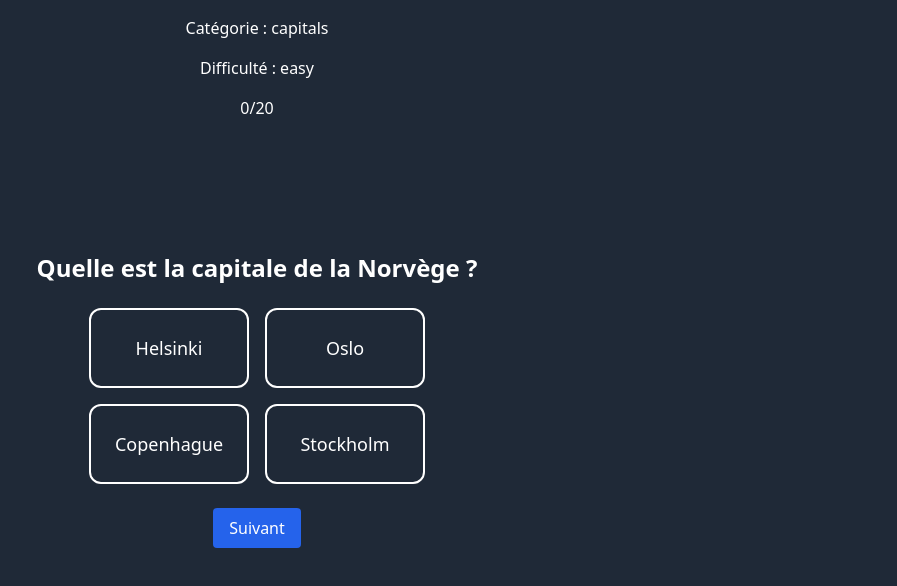
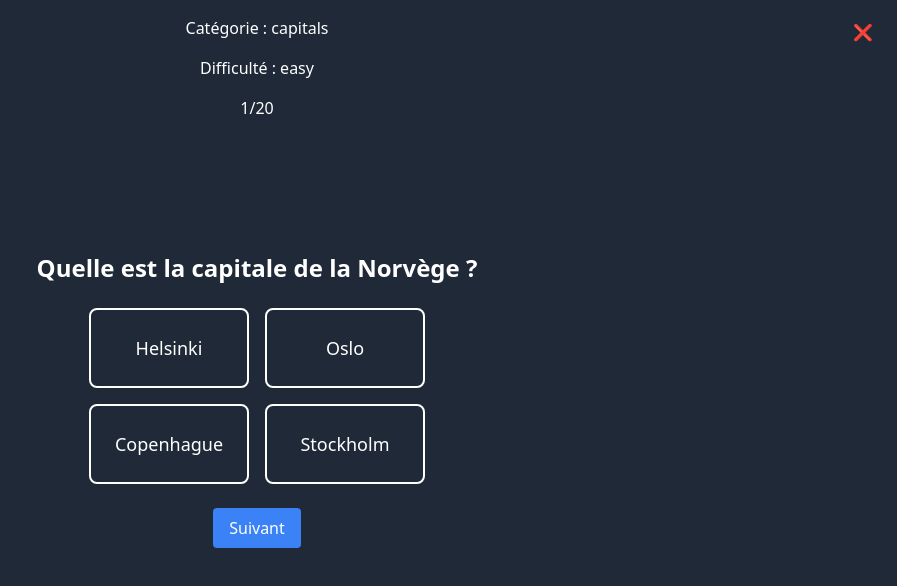
Before and after one commit to DJKFifou/Geoquizz, a SvelteKit app: page /quizz/capitals/easy in a window 1280 px wide. Shown: the top 586 px of the page, without its empty margins (383-1280 px from the left). Built offline with nearby package versions, Linux system fonts and the light colour scheme.

Commit message:
add backArrow & exit button & localStorage for record

```diff
--- a/src/lib/components/Categories.svelte
+++ b/src/lib/components/Categories.svelte
@@ -11,10 +11,14 @@
 	};
 </script>
 
-<ul class="flex flex-col items-center gap-4">
+<ul class="flex items-center gap-4">
 	{#each Object.keys(categories) as category}
 		<li>
-			<a href={`${currentPage}/${category}`}>{categories[category]}</a>
+			<a
+				href={`${currentPage}/${category}`}
+				class="align-center flex cursor-pointer items-center justify-center rounded-lg border-2 border-white px-6 py-4 text-lg font-medium hover:bg-white/10"
+				>{categories[category]}</a
+			>
 		</li>
 	{/each}
 </ul>
--- a/src/routes/+layout.svelte
+++ b/src/routes/+layout.svelte
@@ -1,6 +1,18 @@
 <script lang="ts">
 	import '../app.css';
+	import { page } from '$app/stores';
 	let { children } = $props();
+	let currentPath = $derived($page.url.pathname);
+	let pathSegments = $derived(currentPath.split('/').filter(Boolean));
 </script>
 
+{#if $page.url.pathname !== '/' && pathSegments.length < 3}
+	<button
+		type="button"
+		onclick={() => window.history.back()}
+		class="absolute left-4 top-4 cursor-pointer rounded-lg px-2 py-1 hover:bg-gray-700"
+		>⬅
+	</button>
+{/if}
+
 {@render children()}
--- a/src/routes/+page.svelte
+++ b/src/routes/+page.svelte
@@ -1,11 +1,19 @@
 <div class="flex h-screen w-full flex-col items-center justify-center gap-6 bg-gray-800 text-white">
 	<h1 class="text-5xl font-bold uppercase">Geoquizz</h1>
-	<ul class="flex flex-col gap-4">
+	<ul class="flex gap-4">
 		<li>
-			<a href="/lists">Listes</a>
+			<a
+				href="/quizz"
+				class="align-center flex cursor-pointer items-center justify-center rounded-lg border-2 border-white px-6 py-4 text-lg font-medium hover:bg-white/10"
+				>Quizz</a
+			>
 		</li>
 		<li>
-			<a href="/quizz">Quizz</a>
+			<a
+				href="/lists"
+				class="align-center flex cursor-pointer items-center justify-center rounded-lg border-2 border-white px-6 py-4 text-lg font-medium hover:bg-white/10"
+				>Listes</a
+			>
 		</li>
 	</ul>
 </div>
--- a/src/routes/quizz/[categorie]/+page.svelte
+++ b/src/routes/quizz/[categorie]/+page.svelte
@@ -2,20 +2,25 @@
 	import { page } from '$app/stores';
 	let currentPage: string = $page.url.pathname;
 	const categorieName: string = $page.params.categorie;
-	const difficulties: Record<string, string> = {
-		easy: 'Facile',
-		medium: 'Moyen',
-		hard: 'Difficile'
+	const difficulties: Record<string, { label: string; color: string }> = {
+		easy: { label: 'Facile', color: 'bg-green-500 hover:bg-green-600' },
+		medium: { label: 'Moyen', color: 'bg-orange-500 hover:bg-orange-600' },
+		hard: { label: 'Difficile', color: 'bg-red-500 hover:bg-red-600' }
 	};
 </script>
 
 <div class="flex h-screen w-full flex-col items-center justify-center gap-6 bg-gray-800 text-white">
 	<h1 class="text-3xl font-bold uppercase">{categorieName}</h1>
 	<h3 class="text-2xl font-medium">Choisissez votre niveau :</h3>
-	<ul class="flex flex-col items-center gap-4">
-		{#each Object.keys(difficulties) as difficulty}
+	<ul class="grid auto-rows-fr grid-cols-3 items-center gap-4">
+		{#each Object.entries(difficulties) as [difficulty, { label, color }]}
 			<li>
-				<a href={`${currentPage}/${difficulty}`}>{difficulties[difficulty]}</a>
+				<a
+					href={`${currentPage}/${difficulty}`}
+					class={`flex flex-1 justify-center rounded-lg px-6 py-4 font-bold transition ${color}`}
+				>
+					{label}
+				</a>
 			</li>
 		{/each}
 	</ul>
--- a/src/routes/quizz/[categorie]/[difficulty]/+page.svelte
+++ b/src/routes/quizz/[categorie]/[difficulty]/+page.svelte
@@ -10,6 +10,8 @@
 	let isAnswerCorrect: boolean = false;
 	let isOptionSelected: boolean = false;
 	let goodAnswers: number = 0;
+	let endGame: boolean = false;
+	let exit = false;
 
 	let answered = (option: string) => {
 		if (isOptionSelected) return;
@@ -25,6 +27,15 @@
 			selectedOption = '';
 			isAnswerCorrect = false;
 			isOptionSelected = false;
+		} else {
+			if (localStorage.getItem('record')) {
+				Number(localStorage.getItem('record')) < goodAnswers &&
+					localStorage.setItem('record', goodAnswers.toString());
+			} else {
+				localStorage.setItem('record', goodAnswers.toString());
+			}
+			endGame = true;
+			console.log('localStorage', localStorage.getItem('record'));
 		}
 	};
 </script>
@@ -35,36 +46,64 @@
 	>
 		<p>Catégorie : {categorieName}</p>
 		<p>Difficulté : {difficultyName}</p>
-		<p>{goodAnswers}/{data.data.length}</p>
+		<p>{currentQuestionIndex + 1}/{data.data.length}</p>
 	</div>
+	<button
+		type="button"
+		onclick={() => (exit = true)}
+		class="absolute right-4 top-4 cursor-pointer rounded-lg px-2 py-1 hover:bg-gray-700"
+		>❌
+	</button>
+	{#if exit}
+		<div class="absolute h-full w-full bg-black/60">
+			<div
+				class="absolute left-1/2 top-1/2 flex -translate-x-1/2 -translate-y-1/2 flex-col gap-6 rounded-lg bg-white px-10 py-6 text-black"
+			>
+				<h5>Êtes-vous sur de vouloir quitter ?</h5>
+				<div class="flex justify-center gap-6">
+					<button
+						type="button"
+						onclick={() => window.history.back()}
+						class="cursor-pointer rounded-lg bg-gray-600 px-2 py-1 text-white hover:bg-gray-700"
+						>Oui
+					</button>
+					<button
+						type="button"
+						onclick={() => (exit = false)}
+						class="cursor-pointer rounded-lg bg-gray-600 px-2 py-1 text-white hover:bg-gray-700"
+						>Non
+					</button>
+				</div>
+			</div>
+		</div>
+	{/if}
+	{#if !endGame}
 		<div class="flex flex-col items-center justify-center gap-6">
 			<h3 class="text-2xl font-bold">{data.data[currentQuestionIndex].question}</h3>
 			{#if categorieName === 'flags'}
 				<img src={data.data[currentQuestionIndex].image} alt="Réponse" class="h-24 w-24" />
 			{/if}
-		<div class="grid grid-cols-2 items-center justify-items-center gap-4 text-center">
+			<div
+				class="grid auto-rows-fr grid-cols-2 items-stretch justify-items-center gap-4 text-center"
+			>
 				{#each data.data[currentQuestionIndex].options as option}
 					<button
-					on:click={() => answered(option)}
-					class="align-center flex h-full w-40 cursor-pointer items-center justify-center rounded-xl border-2 border-white p-6 text-lg font-medium
+						onclick={() => answered(option)}
+						class="align-center flex h-full w-40 cursor-pointer items-center justify-center rounded-lg border-2 border-white p-6 text-lg font-medium
 							{!selectedOption ? 'hover:bg-white/10' : ''}
 							{selectedOption === option ? (isAnswerCorrect ? 'bg-green-500' : 'bg-red-500') : ''}
-                        {selectedOption && option === data.data[currentQuestionIndex].answer
-						? 'bg-green-500'
-						: ''}"
+							{selectedOption && option === data.data[currentQuestionIndex].answer ? 'bg-green-500' : ''}"
 					>
 						{option}
 					</button>
 				{/each}
 			</div>
-		{#if currentQuestionIndex < data.data.length - 1}
-			<button on:click={nextQuestion} class="w-fit rounded bg-blue-600 px-4 py-2 hover:bg-blue-700">
-				Suivant
+			<button onclick={nextQuestion} class="w-fit rounded bg-blue-500 px-4 py-2 hover:bg-blue-600">
+				{currentQuestionIndex < data.data.length - 1 ? 'Suivant' : 'Terminer le quizz'}
 			</button>
+		</div>
 	{:else}
-			<a href="/" class="w-fit rounded bg-blue-600 px-4 py-2 hover:bg-blue-700">
-				Terminer le quizz
-			</a>
+		<h3>Vous avez fait {goodAnswers}/{data.data.length}</h3>
+		<h3>Votre record est {localStorage.getItem('record')}/{data.data.length}</h3>
 	{/if}
 </div>
-</div>
```
Lines whose indentation alone changed are shown as unchanged.
